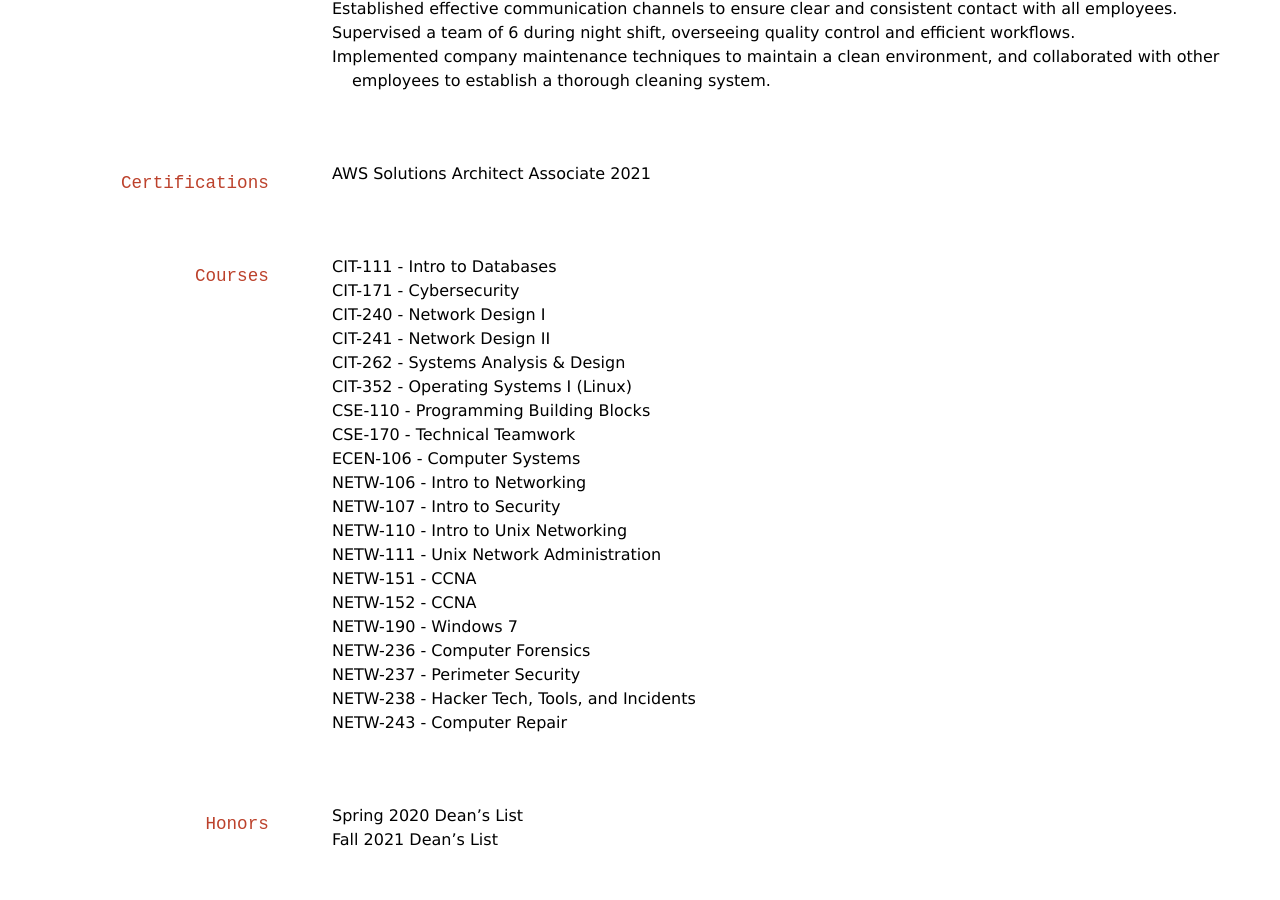
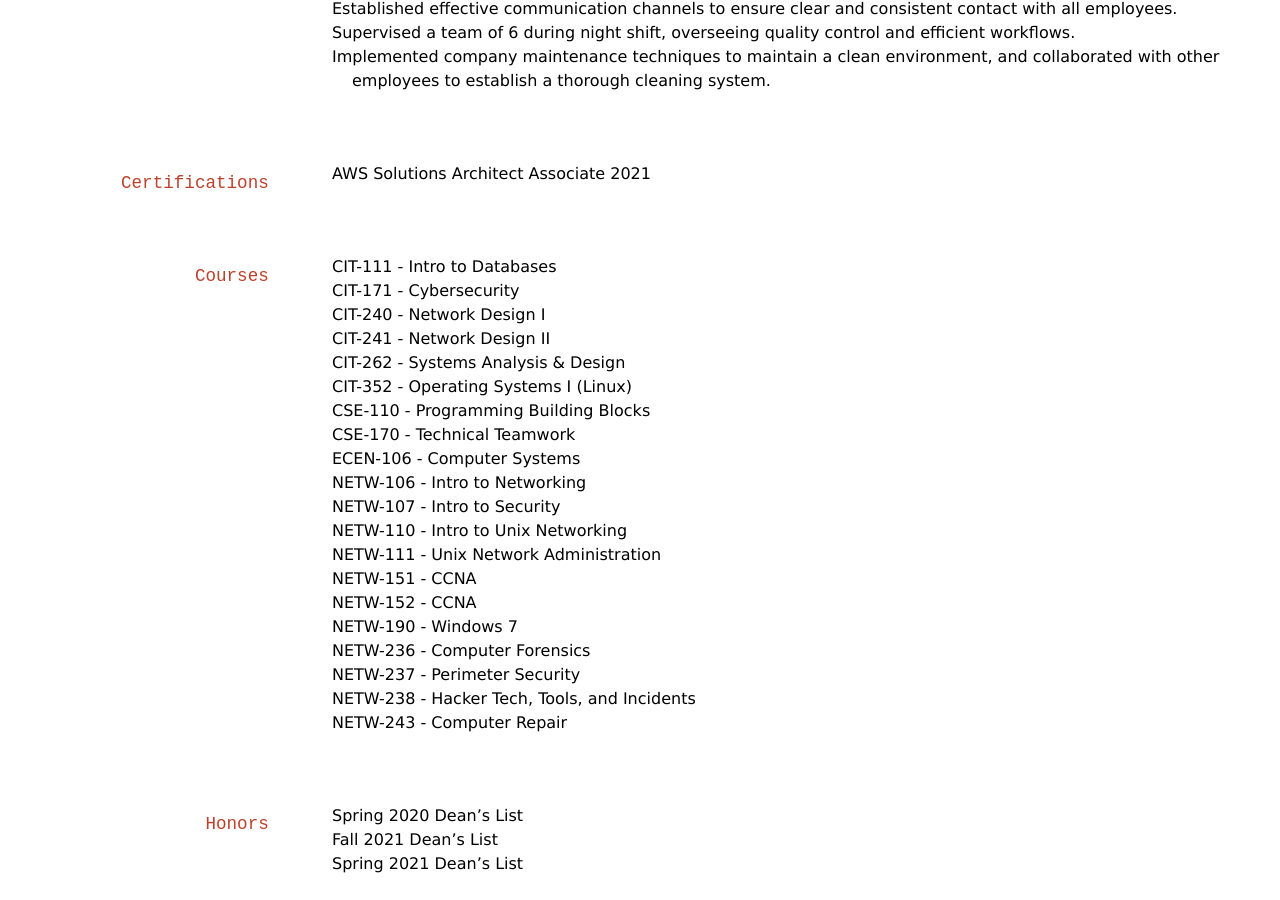
Before and after one commit to byuids-resumes/Seth-Resume, a Jekyll site: the page built from docs/index.md, in a window 1280 px wide and 900 px high, scrolled down 1509 px. Built offline with Jekyll 4.4.1, drawn with Linux system fonts in a browser that asks for light colours; before the commit the page ends 2385 px from its top, so only the background shows below that.

Commit message:
Update index.md

```diff
--- a/docs/index.md
+++ b/docs/index.md
@@ -108,6 +108,7 @@ January 2022 - March 2022
 ## Honors
 - Spring 2020 Dean's List
 - Fall 2021 Dean's List
+- Spring 2021 Dean's List
 
 <!-- ### Footer
 
```
